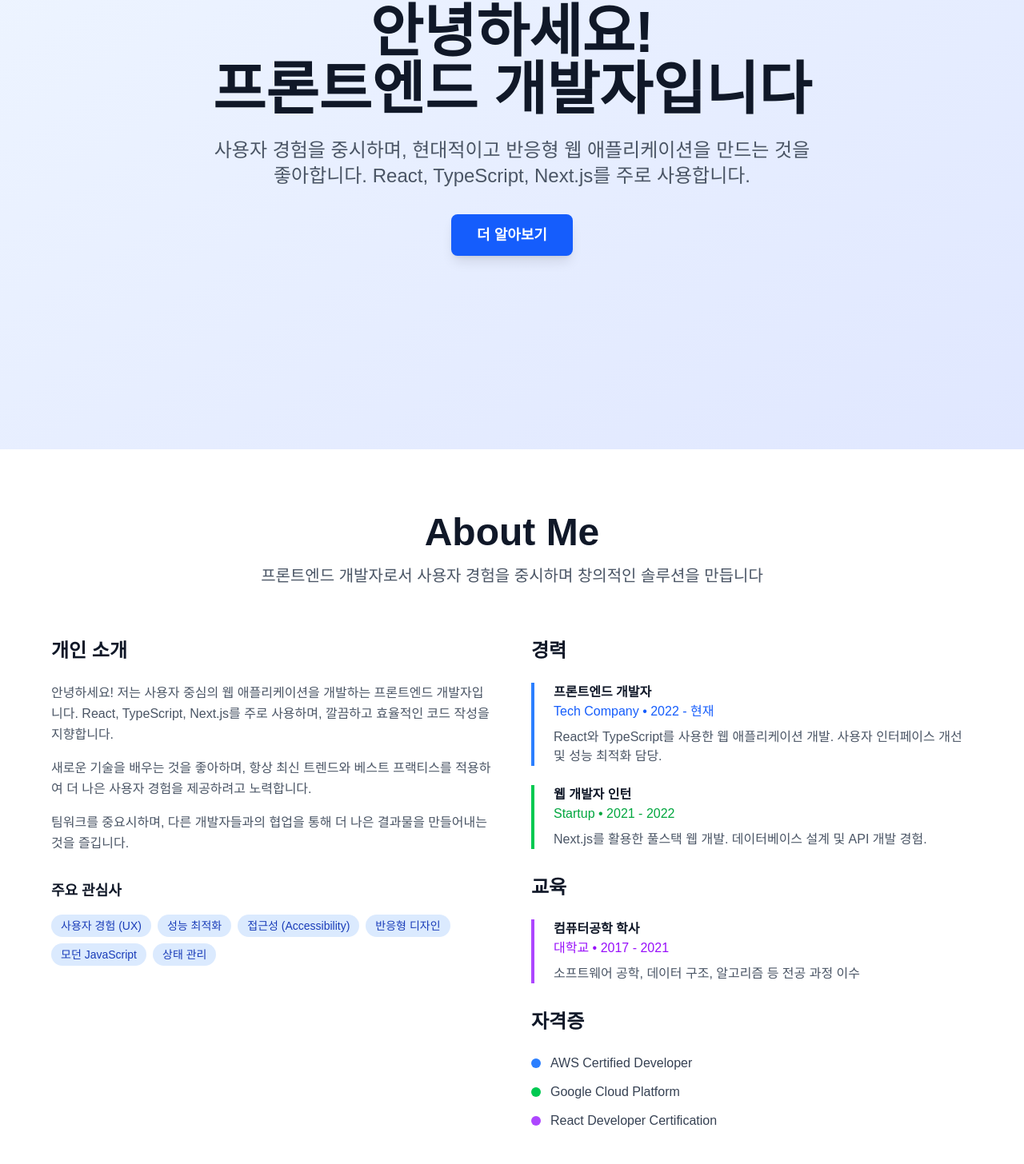
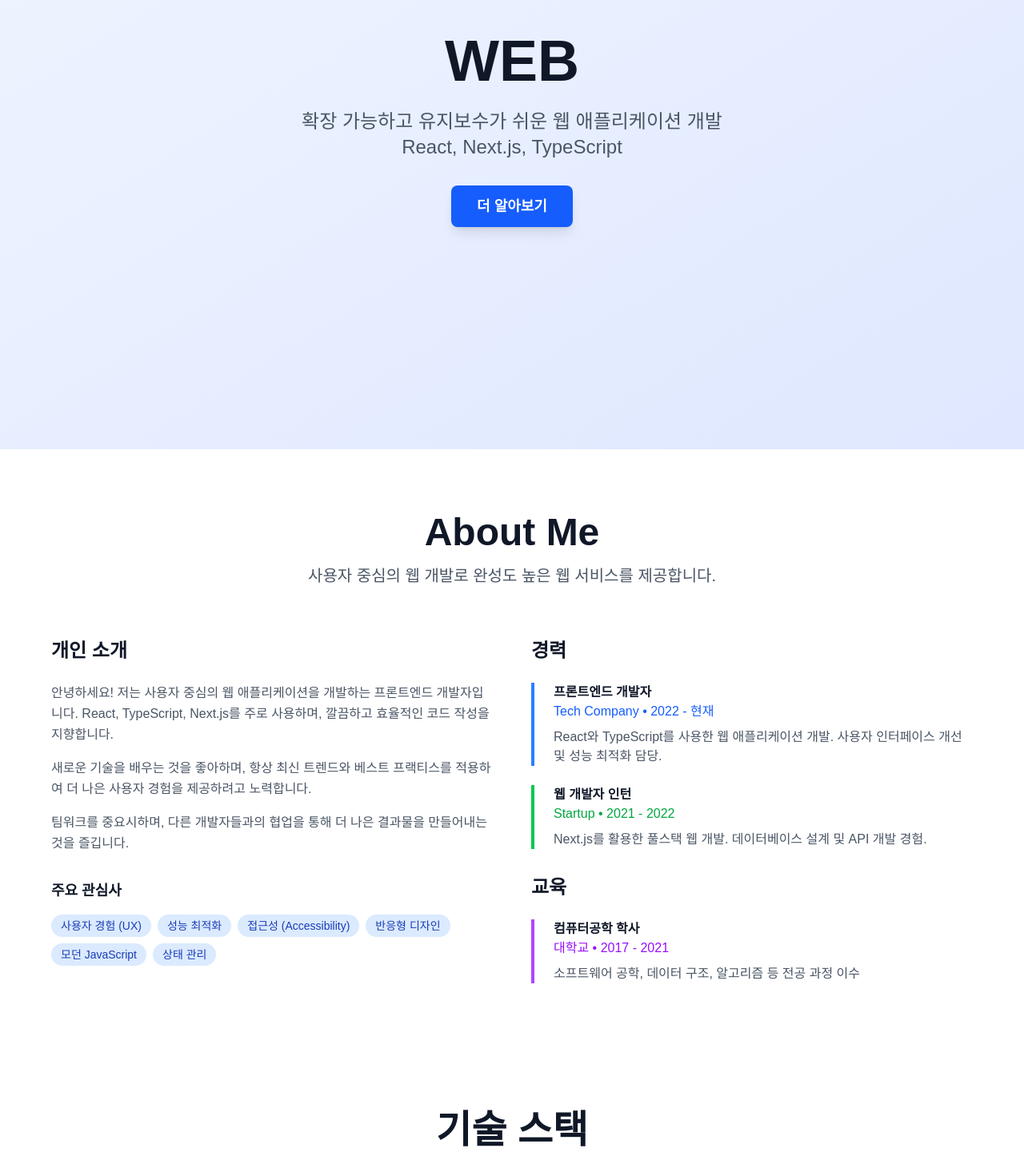
Before and after one commit to ginsum-dev/portfolio, a Next.js app: page / in a window 1280 px wide. Shown: the part 238-1694 px from the top of the page at 80% size. Built offline with nearby package versions, Linux system fonts and the light colour scheme.

Commit message:
Modify: Hero 텍스트 수정

```diff
--- a/src/components/ui/sections/About.tsx
+++ b/src/components/ui/sections/About.tsx
@@ -17,8 +17,7 @@ export default function About() {
             About Me
           </h2>
           <p className="text-xl text-gray-600 max-w-2xl mx-auto">
-            프론트엔드 개발자로서 사용자 경험을 중시하며 창의적인 솔루션을
-            만듭니다
+            사용자 중심의 웹 개발로 완성도 높은 웹 서비스를 제공합니다.
           </p>
         </motion.div>
 
@@ -127,26 +126,6 @@ export default function About() {
                 </div>
               </div>
             </div>
-
-            <div>
-              <h3 className="text-2xl font-bold text-gray-900 mb-6">자격증</h3>
-              <div className="space-y-3">
-                <div className="flex items-center space-x-3">
-                  <div className="w-3 h-3 bg-blue-500 rounded-full"></div>
-                  <span className="text-gray-700">AWS Certified Developer</span>
-                </div>
-                <div className="flex items-center space-x-3">
-                  <div className="w-3 h-3 bg-green-500 rounded-full"></div>
-                  <span className="text-gray-700">Google Cloud Platform</span>
-                </div>
-                <div className="flex items-center space-x-3">
-                  <div className="w-3 h-3 bg-purple-500 rounded-full"></div>
-                  <span className="text-gray-700">
-                    React Developer Certification
-                  </span>
-                </div>
-              </div>
-            </div>
           </motion.div>
         </div>
       </div>
--- a/src/components/ui/sections/Hero.tsx
+++ b/src/components/ui/sections/Hero.tsx
@@ -27,9 +27,7 @@ export default function Hero() {
             viewport={{ once: true }}
             transition={{ duration: 1, ease: "easeOut" }}
           >
-            안녕하세요!
-            <br />
-            프론트엔드 개발자입니다
+            WEB
           </motion.h1>
           <motion.p
             className="text-xl md:text-2xl text-gray-600 mb-8 max-w-3xl mx-auto"
@@ -38,8 +36,9 @@ export default function Hero() {
             viewport={{ once: true }}
             transition={{ duration: 1, delay: 0.3, ease: "easeOut" }}
           >
-            사용자 경험을 중시하며, 현대적이고 반응형 웹 애플리케이션을 만드는
-            것을 좋아합니다. React, TypeScript, Next.js를 주로 사용합니다.
+            확장 가능하고 유지보수가 쉬운 웹 애플리케이션 개발
+            <br />
+            React, Next.js, TypeScript
           </motion.p>
           <motion.button
             onClick={scrollToAbout}
```
